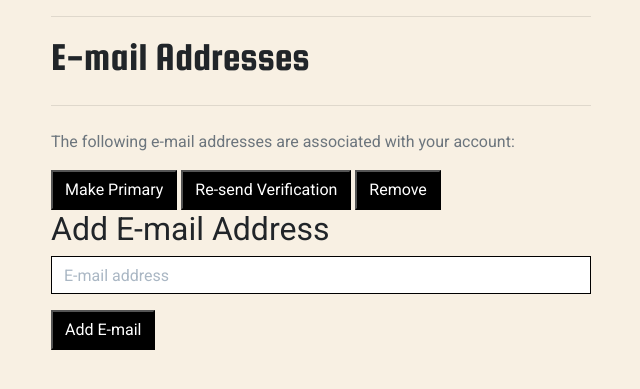
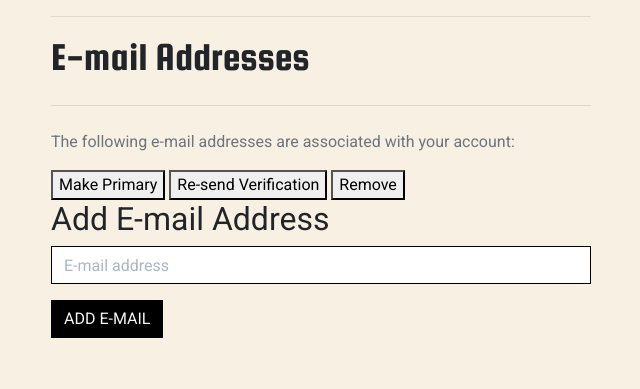
Before and after one commit to JackDilger/spins-and-needles-ms4, a Django app: page /accounts/email/ in a window 1280 px wide. Shown: the part 221-610 px from the top of the page, without its empty margins (319-959 px from the left). Run offline with Django 3.2, Linux system fonts and the light colour scheme; the visitor is signed in with stand-in values (Sample User, id 1); data comes from the database, SQL or seed files in the repository; some libraries are stand-ins or nearby versions.

Commit message:
Update all auth btn styles

```diff
--- a/static/css/base.css
+++ b/static/css/base.css
@@ -319,7 +319,7 @@ a.genre-badge > span.badge:hover {
 }
 
 .allauth-form-inner-content input {
-  border-color: #000;
+  border-color: black;
   border-radius: 0;
 }
 
@@ -331,26 +331,13 @@ a.genre-badge > span.badge:hover {
   color: #aab7c4;
 }
 
-.all-auth-btn,
-.allauth-form-inner-content button,
-.allauth-form-inner-content input[type='submit'] {
-display: inline-block;
-  font-weight: 400;
-  color: #fff;
-  background-color: #000;
-  text-align: center;
-  vertical-align: middle;
-  padding: .375rem .75rem;
-  font-size: 1rem;
-  line-height: 1.5;
-  border-radius: 0;
+.all-auth-btn {
+  background-color: black;
+  text-transform: uppercase;
 }
 
-.all-auth-btn:hover,
-.allauth-form-inner-content button:hover,
-.allauth-form-inner-content input[type='submit']:hover {
+.all-auth-btn:hover{
   background-color:#ff914d;
-  border-color: #ff914d;
 }
 
 .allauth-form-inner-content a {
--- a/templates/allauth/account/email.html
+++ b/templates/allauth/account/email.html
@@ -52,7 +52,7 @@
     <form method="post" action="{% url 'account_email' %}" class="add_email">
         {% csrf_token %}
         {{ form|crispy }}
-        <button name="action_add" type="submit">{% trans "Add E-mail" %}</button>
+        <button class="btn all-auth-btn text-white rounded-0" name="action_add" type="submit">{% trans "Add E-mail" %}</button>
     </form>
 
 {% endblock %}
--- a/templates/allauth/account/email_confirm.html
+++ b/templates/allauth/account/email_confirm.html
@@ -19,7 +19,7 @@
 
 <form method="post" action="{% url 'account_confirm_email' confirmation.key %}">
 {% csrf_token %}
-    <button type="submit">{% trans 'Confirm' %}</button>
+    <button class="btn all-auth-btn text-white rounded-0" type="submit">{% trans 'Confirm' %}</button>
 </form>
 
 {% else %}
--- a/templates/allauth/account/login.html
+++ b/templates/allauth/account/login.html
@@ -42,7 +42,7 @@ for a {{ site_name }} account and sign in below:{% endblocktrans %}</p>
   <input type="hidden" name="{{ redirect_field_name }}" value="{{ redirect_field_value }}" />
   {% endif %}
   <a class="btn all-auth-btn text-white rounded-0" href="{% url 'home' %}">Home</a>
-  <button class="primaryAction" type="submit">{% trans "Sign In" %}</button>
+  <button class="btn all-auth-btn text-white rounded-0" type="submit">{% trans "Sign In" %}</button>
   <p class="mt-2">
     <a class="button secondaryAction" href="{% url 'account_reset_password' %}">{% trans "Forgot Password?" %}</a>
   </p>
--- a/templates/allauth/account/logout.html
+++ b/templates/allauth/account/logout.html
@@ -16,7 +16,7 @@
   <input type="hidden" name="{{ redirect_field_name }}" value="{{ redirect_field_value }}"/>
   {% endif %}
   <a class="btn all-auth-btn text-white rounded-0" href="{% url 'home' %}">Cancel</a>
-  <button type="submit">{% trans 'Sign Out' %}</button>
+  <button class="btn all-auth-btn text-white rounded-0" type="submit">{% trans 'Sign Out' %}</button>
 </form>
 
 {% endblock %}
--- a/templates/allauth/account/password_change.html
+++ b/templates/allauth/account/password_change.html
@@ -13,6 +13,6 @@
         {% csrf_token %}
         {{ form|crispy }}
         <a class="btn all-auth-btn text-white rounded-0" href="{% url 'account_login' %}">Back to Login</a>
-        <button type="submit" name="action">{% trans "Change Password" %}</button>
+        <button class="btn all-auth-btn text-white rounded-0" type="submit" name="action">{% trans "Change Password" %}</button>
     </form>
 {% endblock %}
--- a/templates/allauth/account/signup.html
+++ b/templates/allauth/account/signup.html
@@ -18,7 +18,7 @@
   <input type="hidden" name="{{ redirect_field_name }}" value="{{ redirect_field_value }}" />
   {% endif %}
   <a class="btn all-auth-btn text-white rounded-0" href="{% url 'account_login' %}">Back to Login</a>
-  <button type="submit">{% trans "Sign Up" %}</button>
+  <button class="btn all-auth-btn text-white rounded-0" type="submit">{% trans "Sign Up" %}</button>
 </form>
 
 {% endblock %}
```
Also changed, not shown: profiles/models.py (line endings or trailing spaces).
